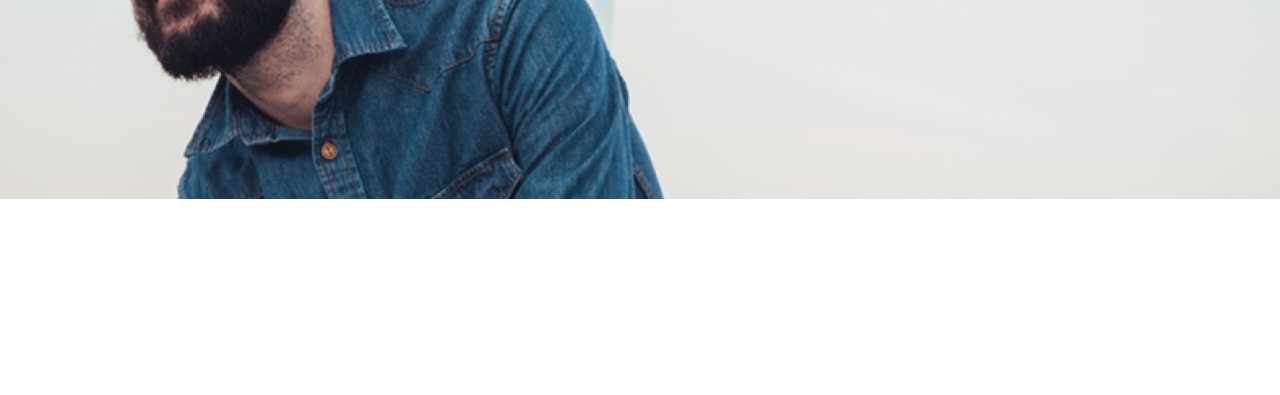
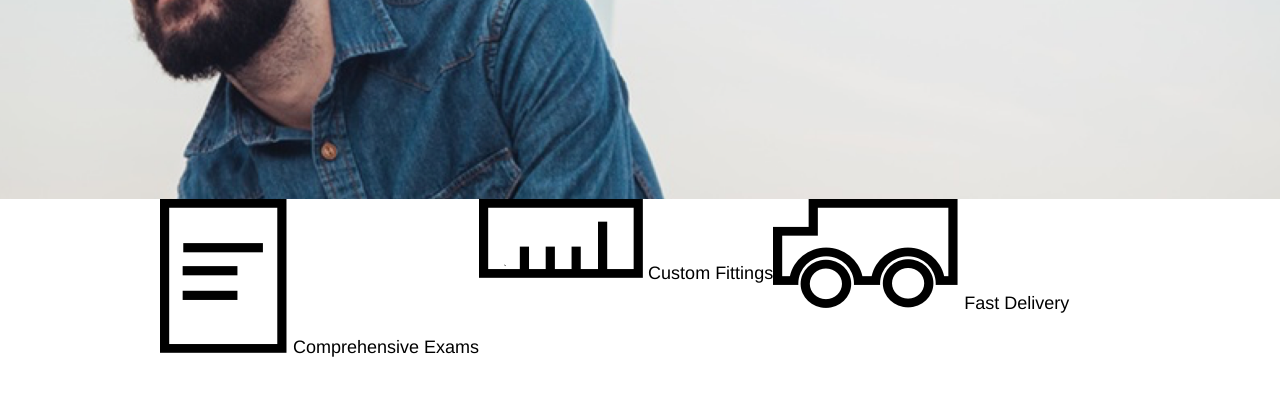
Before and after one commit to moryw/optics, a plain HTML site: page index.html in a window 1280 px wide. Shown: the part 359-754 px from the top of the page. Drawn offline with Linux system fonts and the light colour scheme.

Commit message:
Structure HTML sales section and start styling.

```diff
--- a/index.html
+++ b/index.html
@@ -9,7 +9,6 @@
   <body>
 
     <header>
-
       <div class="menu container">
 
         <div class="logo">
@@ -30,8 +29,28 @@
           <span>DON'T JUST LOOK, SEE.</span>
         </div>
       </div>
+    </header>
 
-    </header>
+    <div class="main container">
+      <div class="sales flex">
+
+        <div id="paper" class="sale img">
+          <img src="./resources/imgs/paper-icon.png" alt="">
+          <span>Comprehensive Exams</span>
+        </div>
+
+        <div id="ruler" class="sale img">
+          <img src="./resources/imgs/ruler-icon.png" alt="">
+          <span>Custom Fittings</span>
+        </div>
+
+        <div id="truck" class="sale img">
+          <img src="./resources/imgs/truck-icon.png" alt="">
+          <span>Fast Delivery</span>
+        </div>
+
+      </div>
+    </div>
 
   </body>
 </html>
--- a/resources/css/master.css
+++ b/resources/css/master.css
@@ -78,7 +78,15 @@ header .flex {
 }
 
 
+/* sales styling */
 
+.sales {
+
+}
+
+sale img {
+
+}
 
 
 
```
